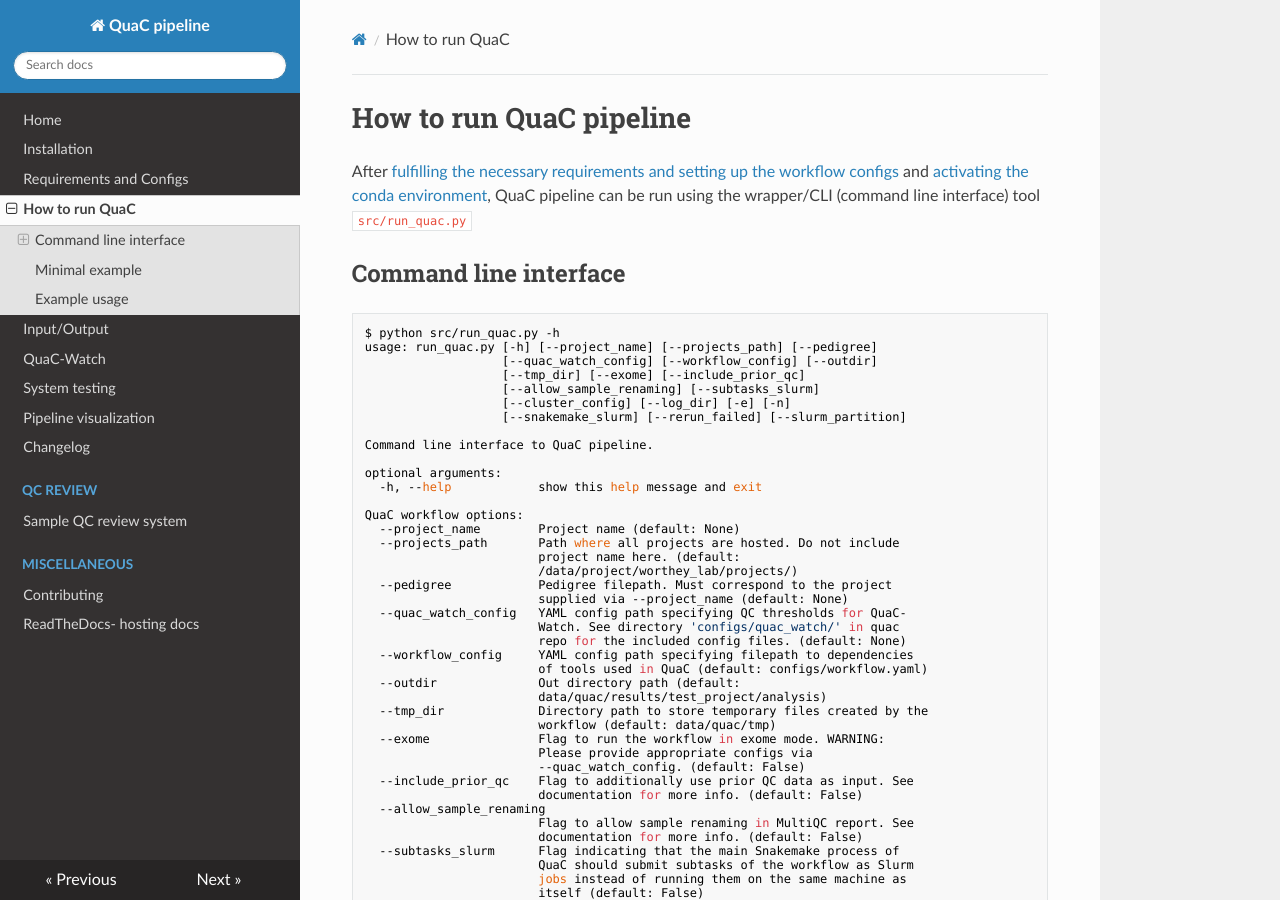
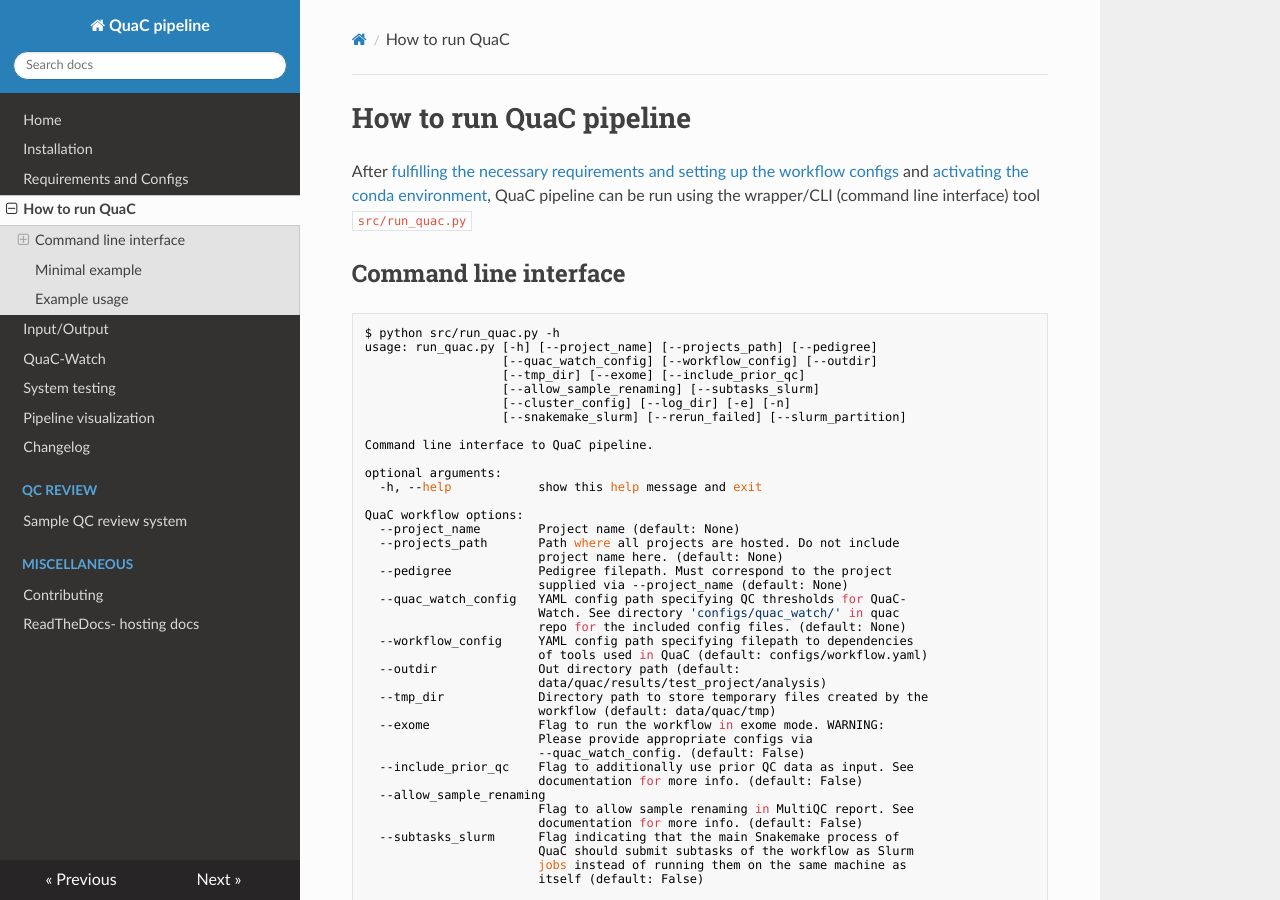
Before and after one commit to uab-cgds-worthey/quac, an MkDocs documentation site: the page built from docs/quac_cli.md, in a window 1280 px wide and 900 px high. Built offline with MkDocs 1.6.1, drawn with Linux system fonts in a browser that asks for light colours; nearby versions of some CDN libraries.

Commit message:
updates doc

```diff
--- a/docs/quac_cli.md
+++ b/docs/quac_cli.md
@@ -23,8 +23,7 @@ optional arguments:
 QuaC workflow options:
   --project_name        Project name (default: None)
   --projects_path       Path where all projects are hosted. Do not include
-                        project name here. (default:
-                        /data/project/worthey_lab/projects/)
+                        project name here. (default: None)
   --pedigree            Pedigree filepath. Must correspond to the project
                         supplied via --project_name (default: None)
   --quac_watch_config   YAML config path specifying QC thresholds for QuaC-
```
